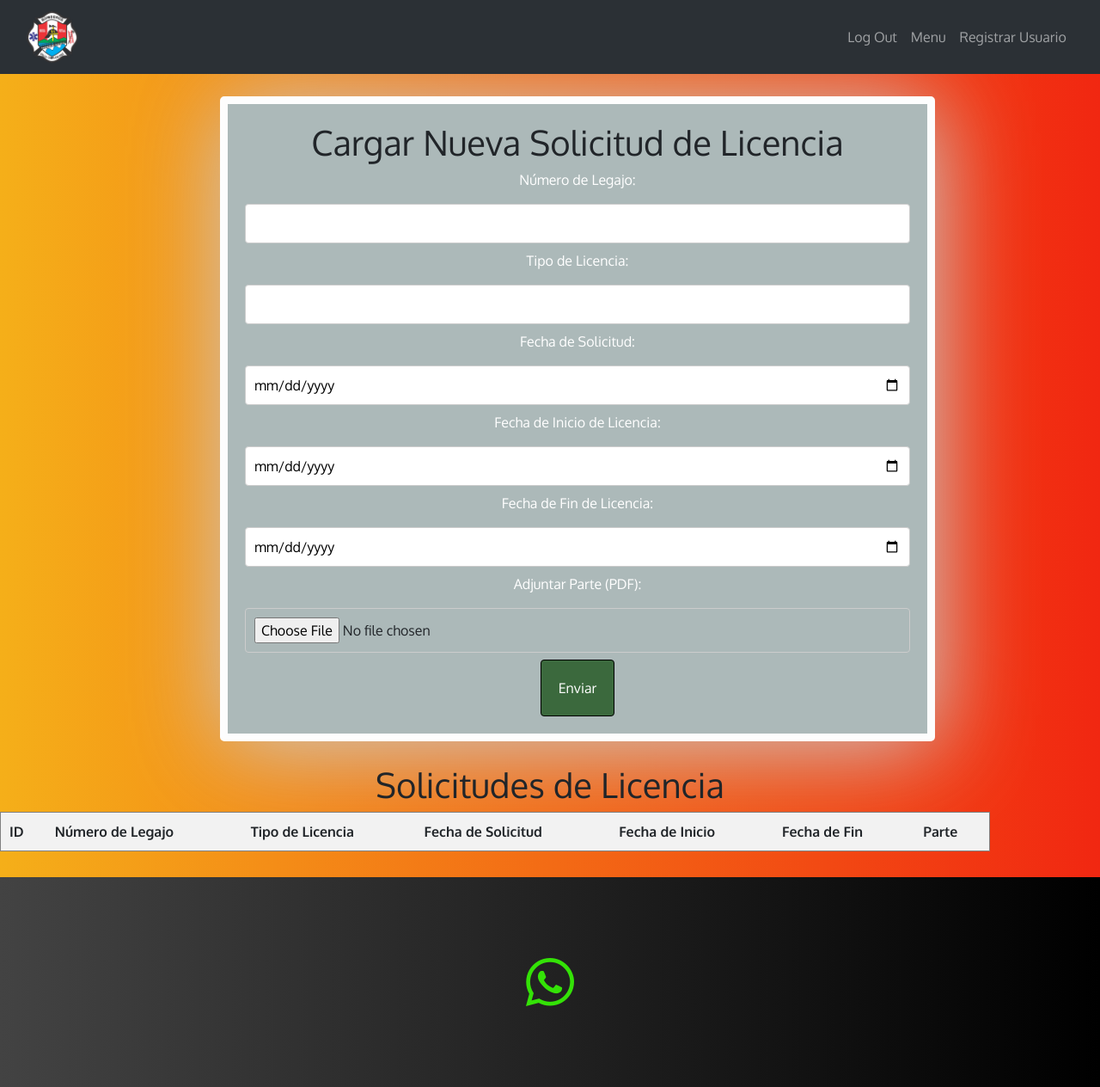
After one commit to aleakd/APP---bomberos---2024, a Flask app: page /partes in a window 1280 px wide. The commit adds this page. Shown: the whole page at 86% size. Run offline with Flask 3, Linux system fonts and the light colour scheme; the visitor is signed in with stand-in values (Sample User, id 1); data that the repository does not hold is empty; some libraries are stand-ins or nearby versions.

Commit message:
creacion de talles,ficha medica, partes, mejores sobre style, matyequipo y rutas

```diff
--- a/main.py
+++ b/main.py
@@ -1,4 +1,4 @@
-from flask import Flask, render_template, request, redirect, url_for, flash, jsonify
+from flask import Flask, render_template, request, redirect, url_for, flash, jsonify,send_from_directory
 from werkzeug.security import generate_password_hash, check_password_hash
 from flask_sqlalchemy import SQLAlchemy
 from flask_login import UserMixin, login_user, LoginManager, login_required, current_user, logout_user
@@ -10,7 +10,7 @@ from datetime import datetime
 
 
 UPLOAD_FOLDER = 'static/uploads'
-ALLOWED_EXTENSIONS = {'png', 'jpg', 'jpeg', 'gif'}
+ALLOWED_EXTENSIONS = {'png', 'jpg', 'jpeg', 'gif', 'pdf'}
 
 
 
@@ -115,6 +115,33 @@ class Licencias_Conducir(UserMixin, db.Model):
     observacion=db.Column(db.String(300))
     lic_frente= db.Column(db.String(300))
     lic_dorso= db.Column(db.String(300))
+
+
+class Partes_Licencia(UserMixin, db.Model):
+    id_licencia=db.Column(db.Integer, primary_key=True)
+    numero_legajo=db.Column(db.Integer)
+    tipo_licencia = db.Column(db.String(300))
+    fecha_solicitud=db.Column(db.Date)
+    fecha_inicio_licencia=db.Column(db.Date)
+    fecha_fin_licencia=db.Column(db.Date)
+    parte_licencia=db.Column(db.String(300))
+
+class Ficha_Medica(UserMixin, db.Model):
+    id_ficha_medica=db.Column(db.Integer, primary_key=True)
+    numero_legajo = db.Column(db.Integer)
+    fecha_ficha = db.Column(db.Date)
+    observaciones=db.Column(db.String(300))
+    pdf_ficha_medica = db.Column(db.String(300))
+
+
+class Talles(UserMixin, db.Model):
+    numero_legajo = db.Column(db.Integer, primary_key=True)
+    remera_fajina = db.Column(db.String(10))
+    pantalon_fajina = db.Column(db.Integer)
+    campera_fajina= db.Column(db.String(10))
+    borcegos = db.Column(db.Integer)
+
+
 
 
 
@@ -512,15 +539,138 @@ def edit_matyequipo(id):
     return render_template('edit_matyequipo.html', provisto=provisto)
 
 
-#----------------------------------------------#----------------------------------------------
+#--------------------------------------PARTES DE LICENCIA--------#----------------------------------------------
+@app.route('/partes', methods=['GET', 'POST'])
+@login_required
+def partes_licencia():
+    if request.method == "POST":
+        if 'registrar_parte' in request.form:
+            archivo_parte = request.files['parte_licencia']
+
+            if archivo_parte and allowed_file(archivo_parte.filename):
+                filename_parte = secure_filename(archivo_parte.filename)
+                archivo_parte.save(os.path.join(app.config['UPLOAD_FOLDER'],"partes", filename_parte))
+                #   parte_path = os.path.join(app.config['UPLOAD_FOLDER'],"licencias", filename_parte)
 
 
+                try:
+                    fecha_solicitud = datetime.strptime(request.form.get("fecha_solicitud"), '%Y-%m-%d').date()
+                    fecha_inicio_licencia = datetime.strptime(request.form.get("fecha_inicio_licencia"), '%Y-%m-%d').date()
+                    fecha_fin_licencia = datetime.strptime(request.form.get("fecha_fin_licencia"), '%Y-%m-%d').date()
+                except ValueError:
+                    flash("Error: Formato de fecha incorrecto.")
+                    return redirect(url_for("partes_licencia"))
+
+                nuevo_parte = Partes_Licencia(
+                    numero_legajo=request.form.get("numero_legajo"),
+                    tipo_licencia=request.form.get("tipo_licencia"),
+                    fecha_solicitud=fecha_solicitud,
+                    fecha_inicio_licencia=fecha_inicio_licencia,
+                    fecha_fin_licencia=fecha_fin_licencia,
+                    parte_licencia=filename_parte
+                )
+                db.session.add(nuevo_parte)
+                db.session.commit()
+                flash("Parte de licencia registrado exitosamente")
+                return redirect(url_for("acces"))
+            else:
+                print("error")
+                flash("Error: Formato de archivo no permitido.")
+                return redirect(url_for("partes_licencia"))
+    solicitudes = Partes_Licencia.query.all()
+    return render_template("partes.html", solicitudes=solicitudes)
+
+#----------------------------------------------#----------------------------------------------
+@app.route('/uploads/partes/<filename>')
+def download_file(filename):
+    subdirectory = "partes"
+    return send_from_directory(os.path.join(app.config['UPLOAD_FOLDER'], subdirectory), filename)
 
 
+@app.route('/uploads/fichas_medicas/<filename>')
+def download_files(filename):
+    subdirectory = "ficha_medica"
+    return send_from_directory(os.path.join(app.config['UPLOAD_FOLDER'], subdirectory), filename)
+
+#----------------------------------------FICHA MEDICA------#----------------------------------------------
+
+@app.route('/fichas_medicas', methods=['GET', 'POST'])
+@login_required
+def fichas_medicas():
+    if request.method == "POST":
+        if 'registrar_ficha' in request.form:
+            archivo_ficha = request.files['pdf_ficha_medica']
+
+            if archivo_ficha and allowed_file(archivo_ficha.filename):
+                filename_ficha = secure_filename(archivo_ficha.filename)
+                archivo_ficha.save(os.path.join(app.config['UPLOAD_FOLDER'],'ficha_medica', filename_ficha))
+                #ficha_path = os.path.join(app.config['UPLOAD_FOLDER'], filename_ficha)
+
+                try:
+                    fecha_ficha = datetime.strptime(request.form.get("fecha_ficha"), '%Y-%m-%d').date()
+                except ValueError:
+                    flash("Error: Formato de fecha incorrecto.")
+                    return redirect(url_for("fichas_medicas"))
+
+                nueva_ficha = Ficha_Medica(
+                    numero_legajo=request.form.get("numero_legajo"),
+                    fecha_ficha=fecha_ficha,
+                    observaciones=request.form.get("observaciones"),
+                    pdf_ficha_medica=filename_ficha
+                )
+                db.session.add(nueva_ficha)
+                db.session.commit()
+                flash("Ficha médica registrada exitosamente")
+                return redirect(url_for("fichas_medicas"))
+            else:
+                flash("Error: Formato de archivo no permitido.")
+                return redirect(url_for("fichas_medicas"))
+    fichas = Ficha_Medica.query.all()
+    return render_template("fichas_medicas.html", fichas=fichas)
+
+#----------------------------------------TALLES------#----------------------------------------------
+
+@app.route('/talles', methods=['GET', 'POST'])
+@login_required
+def talles():
+    if request.method == "POST":
+        numero_legajo = request.form.get("numero_legajo")
+        remera_fajina = request.form.get("remera_fajina")
+        pantalon_fajina = request.form.get("pantalon_fajina")
+        campera_fajina = request.form.get("campera_fajina")
+        borcegos = request.form.get("borcegos")
+
+        # Validaciones
+        if not numero_legajo or not remera_fajina or not pantalon_fajina or not campera_fajina or not borcegos:
+            flash("Todos los campos son obligatorios.")
+            return redirect(url_for("talles"))
+
+        try:
+            numero_legajo = int(numero_legajo)
+            pantalon_fajina = int(pantalon_fajina)
+            borcegos = int(borcegos)
+        except ValueError:
+            flash("Número de legajo, pantalón y borcegos deben ser números enteros.")
+            return redirect(url_for("talles"))
+
+        nuevo_talle = Talles(
+            numero_legajo=numero_legajo,
+            remera_fajina=remera_fajina,
+            pantalon_fajina=pantalon_fajina,
+            campera_fajina=campera_fajina,
+            borcegos=borcegos
+        )
+        db.session.add(nuevo_talle)
+        db.session.commit()
+        flash("Talle registrado exitosamente")
+        return redirect(url_for("talles"))
+
+    bomberos = Bomberos.query.all()
+    talles = Talles.query.all()
+    return render_template("tallesbv.html", bomberos=bomberos, talles=talles)
 
 
-
-
+#----------------------------------------------#----------------------------------------------
 
 
 
--- a/templates/legajosvcp.html
+++ b/templates/legajosvcp.html
@@ -3,7 +3,7 @@
 {% block content %}
 
 <div class="portada_legajos">
-    <h1>Legajos de BOMBEROS</h1>
+
 
     </div>
 
@@ -23,6 +23,7 @@
 </div>
 
     {% if bomberos %}
+<h1>Legajos de BOMBEROS</h1>
         <table class="table tabla_bomberos table-responsive" id="bomberosTable">
             <thead>
                 <tr>
@@ -85,8 +86,9 @@
 <hr class="separadorhr">
 
 <div class="portada_licencias">
+
+    </div>
 <h1>Licencias de Conducir</h1>
-    </div>
     <table class="table tabla_bomberos table-responsive" id="licenciaTable">
         <thead>
             <tr>
--- /dev/null
+++ b/templates/partes.html
@@ -0,0 +1,64 @@
+{% extends "base.html" %}
+
+{% block content %}
+
+
+<div>
+        <form action="{{ url_for('partes_licencia') }}" method="POST" enctype="multipart/form-data">
+            <input type="hidden" name="registrar_parte" value="1">
+            <h1>Cargar Nueva Solicitud de Licencia</h1>
+
+            <label for="numero_legajo">Número de Legajo:</label>
+            <input type="number" id="numero_legajo" name="numero_legajo" required><br>
+
+            <label for="tipo_licencia">Tipo de Licencia:</label>
+            <input type="text" id="tipo_licencia" name="tipo_licencia" required><br>
+
+            <label for="fecha_solicitud">Fecha de Solicitud:</label>
+            <input type="date" id="fecha_solicitud" name="fecha_solicitud" required><br>
+
+            <label for="fecha_inicio_licencia">Fecha de Inicio de Licencia:</label>
+            <input type="date" id="fecha_inicio_licencia" name="fecha_inicio_licencia" required><br>
+
+            <label for="fecha_fin_licencia">Fecha de Fin de Licencia:</label>
+            <input type="date" id="fecha_fin_licencia" name="fecha_fin_licencia" required><br>
+
+            <label for="parte_licencia">Adjuntar Parte (PDF):</label>
+            <input type="file" id="parte_licencia" name="parte_licencia" accept="application/pdf" required><br>
+
+            <button type="submit">Enviar</button>
+        </form>
+    </div>
+    <div>
+        <h1>Solicitudes de Licencia</h1>
+        <table border="1">
+            <thead>
+                <tr>
+                    <th>ID</th>
+                    <th>Número de Legajo</th>
+                    <th>Tipo de Licencia</th>
+                    <th>Fecha de Solicitud</th>
+                    <th>Fecha de Inicio</th>
+                    <th>Fecha de Fin</th>
+                    <th>Parte</th>
+                </tr>
+            </thead>
+            <tbody>
+                {% for solicitud in solicitudes %}
+                <tr>
+                    <td>{{ solicitud.id_licencia }}</td>
+                    <td>{{ solicitud.numero_legajo }}</td>
+                    <td>{{ solicitud.tipo_licencia }}</td>
+                    <td>{{ solicitud.fecha_solicitud }}</td>
+                    <td>{{ solicitud.fecha_inicio_licencia }}</td>
+                    <td>{{ solicitud.fecha_fin_licencia }}</td>
+                    <td><a href="{{ url_for('download_file', filename=solicitud.parte_licencia) }}">Ver Parte</a></td>                </tr>
+                {% endfor %}
+            </tbody>
+        </table>
+    </div>
+
+
+
+
+{% endblock %}
```
Also changed, not shown: static/style.css (+16 -7 lines), templates/acces.html (+6 -2 lines), templates/fichas_medicas.html (added, +47 -0 lines), templates/matyequipo.html (+16 -1 lines), templates/tallesbv.html (added, +60 -0 lines), static/img/ficha_medica.jpg (added), static/img/matye.jpg (added), static/uploads/IMG_20221106_132912285.jpg (deleted), static/uploads/licencias/Imagen_de_WhatsApp_2024-06-27_a_las_19.09.14_7d7d1935.jpg (deleted), static/uploads/moreale.jpg (deleted).
